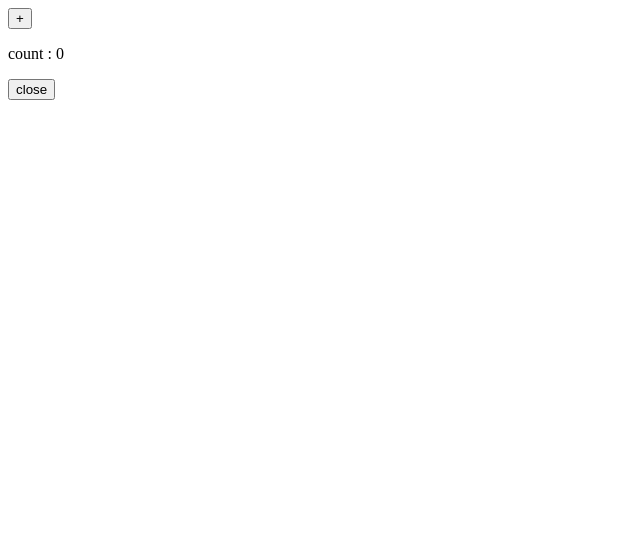
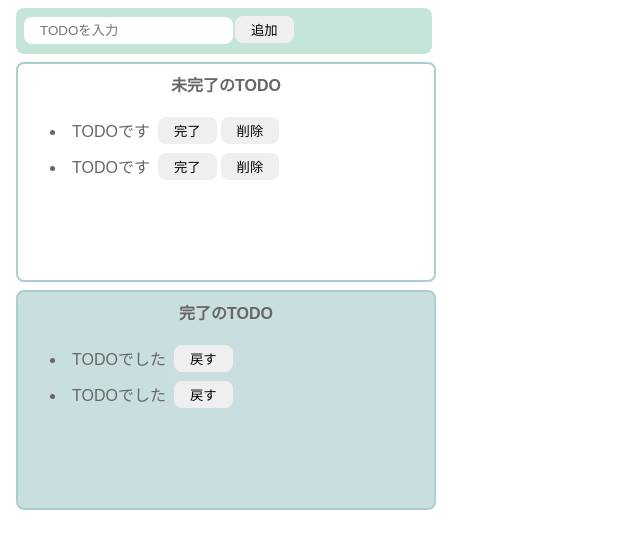
Before and after one commit to misaku54/ec-app, a React (Vite) app in the folder frontend/: page / in a window 1280 px wide. Shown: the top 548 px of the page, without its empty margins (0-640 px from the left). Built offline with nearby package versions, Linux system fonts and the light colour scheme.

Commit message:
fe練習

```diff
--- a/frontend/src/main.tsx
+++ b/frontend/src/main.tsx
@@ -3,6 +3,7 @@ import { createRoot } from 'react-dom/client'
 import { EventBasic } from './practice/EventBasic';
 import { StateBasic } from './practice/StateBasic';
 import { Effect } from './practice/Effect';
+import { Task } from './practice/Task';
 // import './index.css'
 // import App from './App.tsx'
 
@@ -26,6 +27,7 @@ root.render(
     <EventBasic type="date" />
     <EventBasic type="time" />
     <StateBasic init={0}/> */}
-    <Effect/>
+    {/* <Effect/> */}
+    <Task/>
   </StrictMode>
 );
--- /dev/null
+++ b/frontend/src/practice/Task.tsx
@@ -0,0 +1,48 @@
+import "./styles.css";
+
+export const Task = () => {
+  return (
+    <>
+      <div className="input-area">
+        <input placeholder="TODOを入力" />
+        <button>追加</button>
+      </div>
+      <div className="incomplete-area">
+        <p className="title">未完了のTODO</p>
+        <ul>
+          <li>
+            <div className="list-row">
+              <p className="todo-item">TODOです</p>
+              <button>完了</button>
+              <button>削除</button>
+            </div>
+          </li>
+          <li>
+            <div className="list-row">
+              <p className="todo-item">TODOです</p>
+              <button>完了</button>
+              <button>削除</button>
+            </div>
+          </li>
+        </ul>
+      </div>
+      <div className="complete-area">
+        <p className="title">完了のTODO</p>
+        <ul>
+          <li>
+            <div className="list-row">
+              <p className="todo-item">TODOでした</p>
+              <button>戻す</button>
+            </div>
+          </li>
+          <li>
+            <div className="list-row">
+              <p className="todo-item">TODOでした</p>
+              <button>戻す</button>
+            </div>
+          </li>
+        </ul>
+      </div>
+    </>
+  )
+}
--- /dev/null
+++ b/frontend/src/practice/styles.css
@@ -0,0 +1,66 @@
+body {
+  font-family: sans-serif;
+  color: #666;
+}
+
+input {
+  border-radius: 8px;
+  border: none;
+  padding: 6px 16px;
+}
+
+button {
+  border-radius: 8px;
+  border: none;
+  padding: 4px 16px;
+  margin: 0px 2px;
+}
+
+button:hover {
+  background-color: #79a8a9;
+  color: #fff;
+  cursor: pointer;
+}
+
+.input-area {
+  background-color: #c6e5d9;
+  width: 400px;
+  height: 30px;
+  padding: 8px;
+  margin: 8px;
+  border-radius: 8px;
+}
+
+.incomplete-area {
+  border: 2px solid #aacfd0;
+  width: 400px;
+  min-height: 200px;
+  padding: 8px;
+  margin: 8px;
+  border-radius: 8px;
+}
+
+.complete-area {
+  border: 2px solid #aacfd0;
+  width: 400px;
+  min-height: 200px;
+  padding: 8px;
+  margin: 8px;
+  border-radius: 8px;
+  background-color: #c9dede;
+}
+
+.title {
+  text-align: center;
+  margin-top: 0;
+  font-weight: bold;
+}
+
+.list-row {
+  display: flex;
+  align-items: center;
+}
+
+.todo-item {
+  margin: 6px;
+}
```
Also changed, not shown: frontend/src/practice/TimerEffect.tsx (added, +23 -0 lines).
